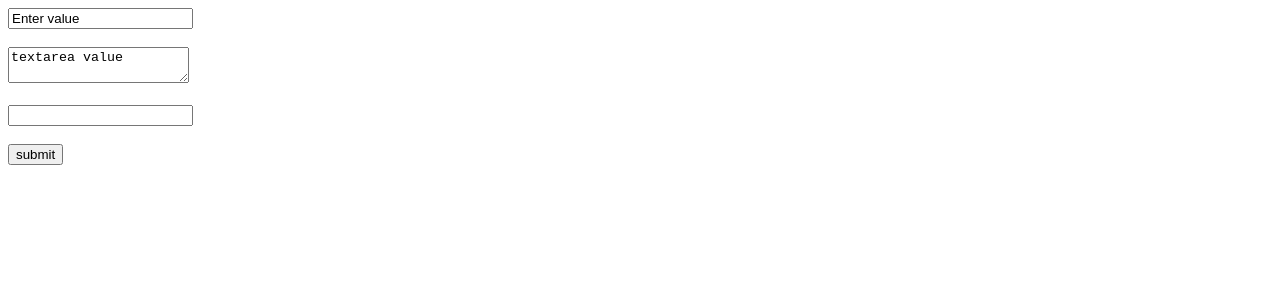
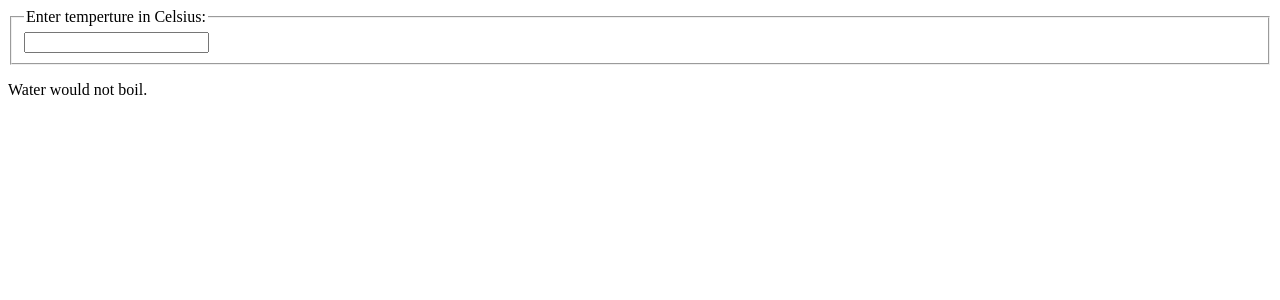
Before and after one commit to Anisur369/React, a React (Vite) app: page / in a window 1280 px wide. Shown: the top 300 px of the page. Built offline with nearby package versions, Linux system fonts and the light colour scheme.

Commit message:
the water would boil

```diff
--- a/src/App.jsx
+++ b/src/App.jsx
@@ -1,9 +1,9 @@
 import React from "react"
-import Form from "./components/Form"
+import Calclator from "./components/Calclator"
 
 
 function App(){
-    return <Form/>
+    return <Calclator/>
 }
 
 export default App
--- /dev/null
+++ b/src/components/BoilingVerdict.jsx
@@ -0,0 +1,9 @@
+import React from "react";
+
+function Boilingverdict({celsius=24}){
+    if(celsius>100){
+        return <p>The water would boil...</p>
+    }
+    return <p>Water would not boil.</p>
+}
+export default Boilingverdict
--- /dev/null
+++ b/src/components/Calclator.jsx
@@ -0,0 +1,27 @@
+import React from "react";
+import Boilingverdict from "./BoilingVerdict";
+//class component
+class Calclator extends React.Component{
+    state={
+        temperature:''
+    }
+    onTemperatureChange=(e)=>{
+        this.setState({
+            temperature:Number(e.target.value)
+        })
+    }
+    render(){
+        //const {Boilingverdict}=this.props;
+        const {temperature}=this.state;
+        return (
+            <div>
+                <fieldset>
+                    <legend>Enter temperture in Celsius:</legend>
+                    <input type="text" value={temperature} onChange={this.onTemperatureChange}/>
+                </fieldset>
+                <Boilingverdict celsius={temperature}/>
+            </div>
+        )
+    }
+}
+export default Calclator
--- a/src/components/Form.jsx
+++ /dev/null
@@ -1,71 +0,0 @@
-import React from "react";
-
-class Form extends React.Component{
-    state={
-        title:"Enter value",
-        text:"textarea value",
-        library:"javascript",
-        isAwesome:true,
-    }
-    handleChange=(e)=>{
-        this.setState({
-            [e.target.name]:e.target.value,
-        })
-        /* if(e.target.type=="text"){
-            this.setState({
-                title:e.target.value,
-            })
-        }else if(e.target.type=="textarea"){
-            this.setState({
-                text:e.target.value,
-            })
-        }else if(e.target.type=="select-one"){
-            this.setState({
-                library:e.target.value
-            })
-        }else if(e.target.type=="checkbox"){
-            this.setState({
-                isAwesome:e.target.checked
-            })
-        }else{
-            console.log("no value & text")
-        } */
-    }
-    submitHandler=(e)=>{
-        e.preventDefault();
-        const {title,text,library,isAwesome}=this.state;
-        console.log(title,text,library,isAwesome)
-
-    }
-    render(){
-        const {title,text,library,isAwesome}=this.state;
-        return (
-            <div>
-                <form onSubmit={this.submitHandler}>
-                    <input name="title" type="text" placeholder="Enter title" value={title} onChange={this.handleChange}/>
-                    <br/>
-                    <br/>
-                    <textarea name="text" value={text} onChange={this.handleChange}/>
-                    <br/>
-                    <br/>
-                    <input type="text" value={null}/>
-                    <br/>
-                    <br/>
-                    {/* <select value={library} onChange={this.handleChange}>
-                        <option value="React">React</option>
-                        <option value="javascript">javascript</option>
-                        <option value="Angular">Angular</option>
-                        <option value="php">php</option>
-                    </select>
-                    <br/>
-                    <br/>
-                    <input type="checkbox" checked={isAwesome} onChange={this.handleChange}/>
-                    <br/>
-                    <br/> */}
-                    <input type="submit" value={"submit"}/>
-                </form>
-            </div>
-        )
-    }
-}
-export default Form
```
